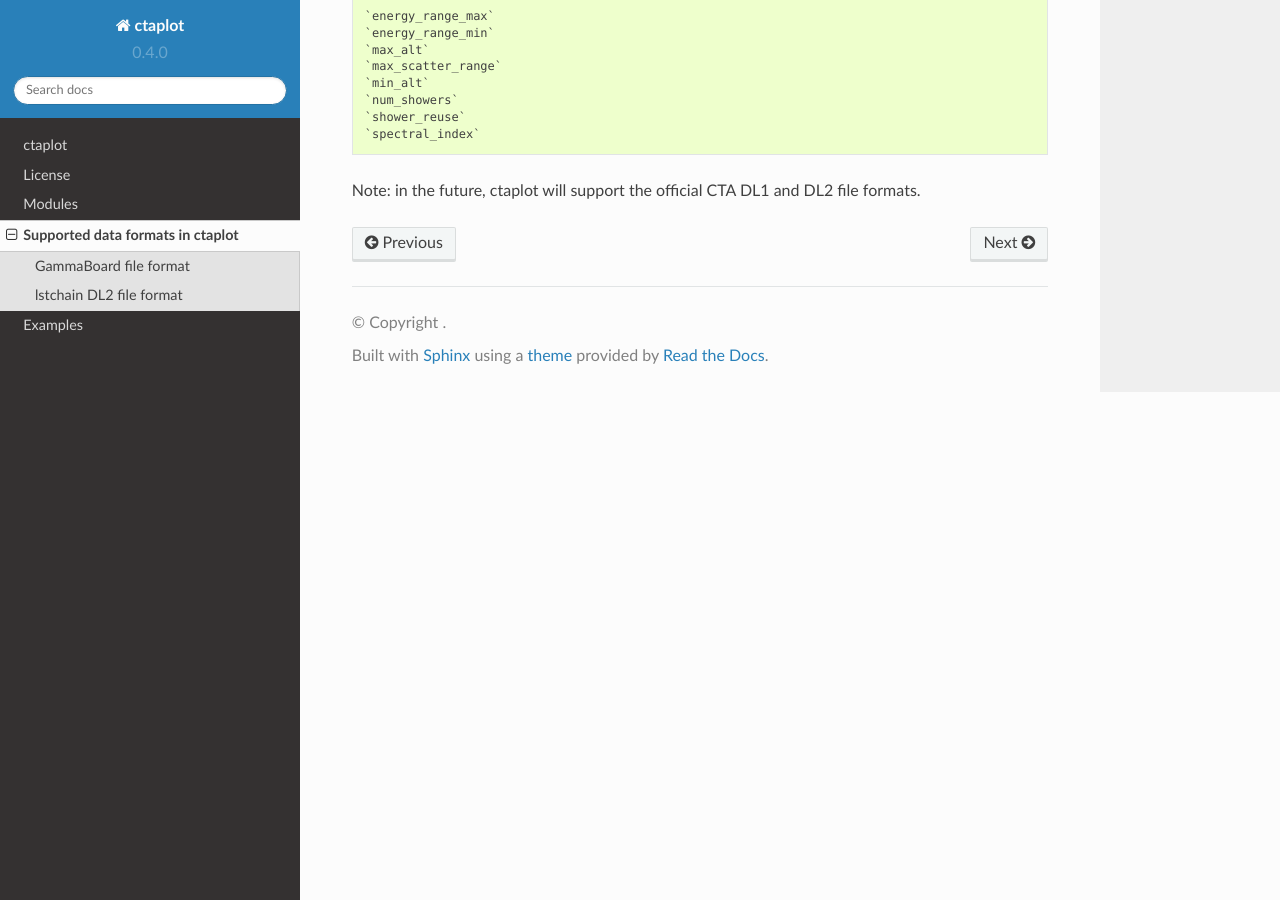
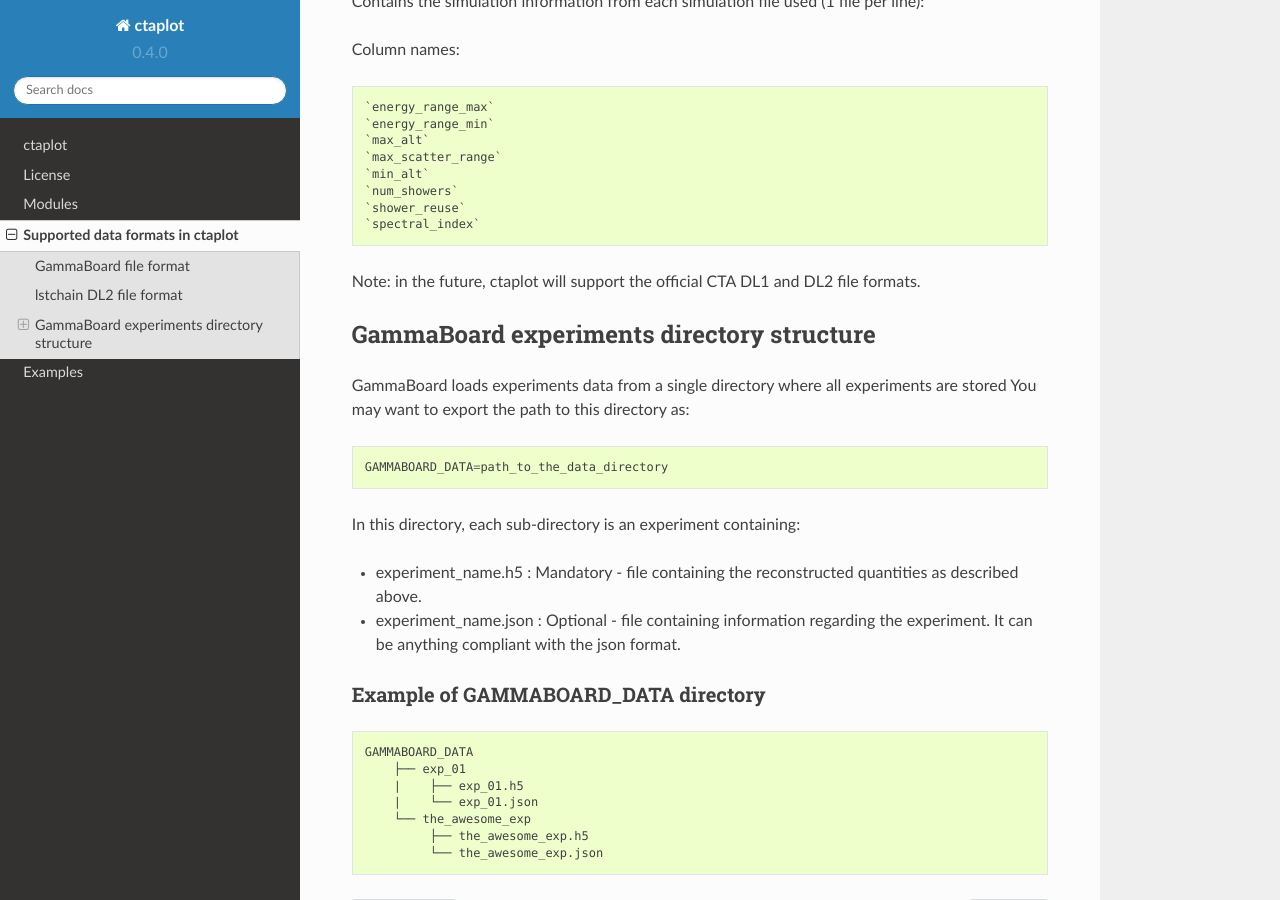
Before and after one commit to cta-observatory/ctaplot, a Sphinx documentation site: the page built from docs/data_format.rst, in a window 1280 px wide and 900 px high, scrolled down 2083 px. Built offline with Sphinx 7.4.7 and the Read the Docs theme 2.0.0, drawn with Linux system fonts in a browser that asks for light colours; formulas are drawn with MathJax 3; pages that are not in the unit, such as notebooks, are missing from menus; some of the changed text lies outside the part shown.

Commit message:
improve doc on data format

```diff
--- a/docs/data_format.rst
+++ b/docs/data_format.rst
@@ -11,7 +11,9 @@ GammaBoard file format
 
 Datasets in the HDF5 file are tables that can be opened with
 ::
-`pandas.read_hdf(filename, key=dataset_name)`
+
+    pandas.read_hdf(filename, key=dataset_name)
+
 
 * `data` - mandatory
 
@@ -19,6 +21,7 @@ Contains the reconstructed values
 
 Columns names:
 ::
+
     `mc_energy`: float
     `reco_energy`: float
     `mc_impact_x`: float
@@ -42,8 +45,10 @@ Columns names:
 
 * `triggered_events` - optional
 Single column table containing the list of triggered events energies:
+
 Column name:
 ::
+
     `mc_trig_energies`
 
 
@@ -53,6 +58,7 @@ Contains the simulation information from each simulation file used (1 file per l
 
 Column names:
 ::
+
     `energy_range_max`
     `energy_range_min`
     `max_alt`
@@ -111,3 +117,35 @@ Column names:
 
 
 Note: in the future, ctaplot will support the official CTA DL1 and DL2 file formats.
+
+
+GammaBoard experiments directory structure
+------------------------------------------
+
+GammaBoard loads experiments data from a single directory where all experiments are stored
+You may want to export the path to this directory as:
+
+::
+
+    GAMMABOARD_DATA=path_to_the_data_directory
+
+
+In this directory, each sub-directory is an experiment containing:
+
+* experiment_name.h5 : Mandatory - file containing the reconstructed quantities as described above.
+
+* experiment_name.json : Optional - file containing information regarding the experiment. It can be anything compliant with the json format.
+
+
+Example of GAMMABOARD_DATA directory
+************************************
+
+::
+
+    GAMMABOARD_DATA
+        ├── exp_01
+        |    ├── exp_01.h5
+        |    └── exp_01.json
+        └── the_awesome_exp
+             ├── the_awesome_exp.h5
+             └── the_awesome_exp.json
```
